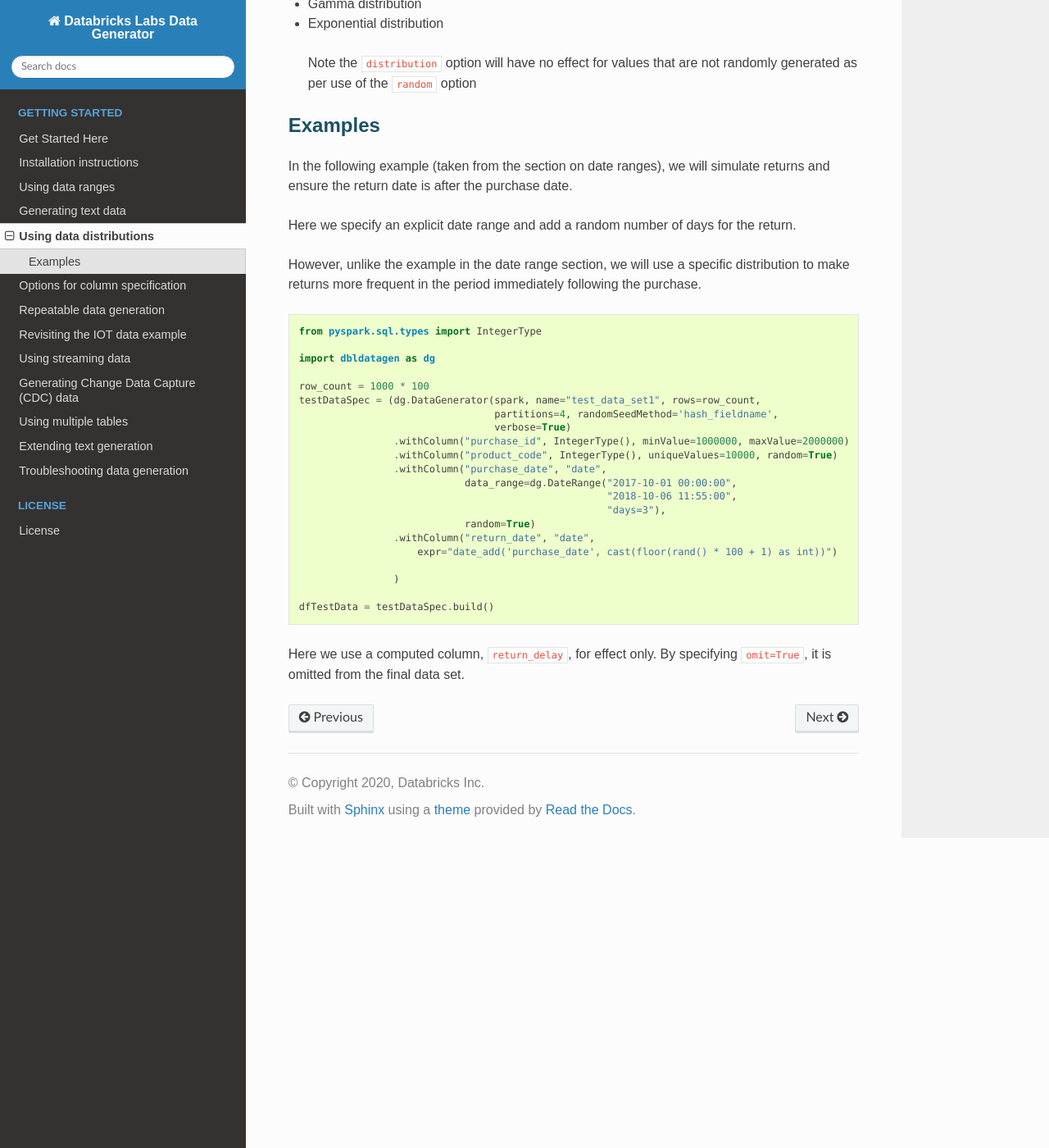
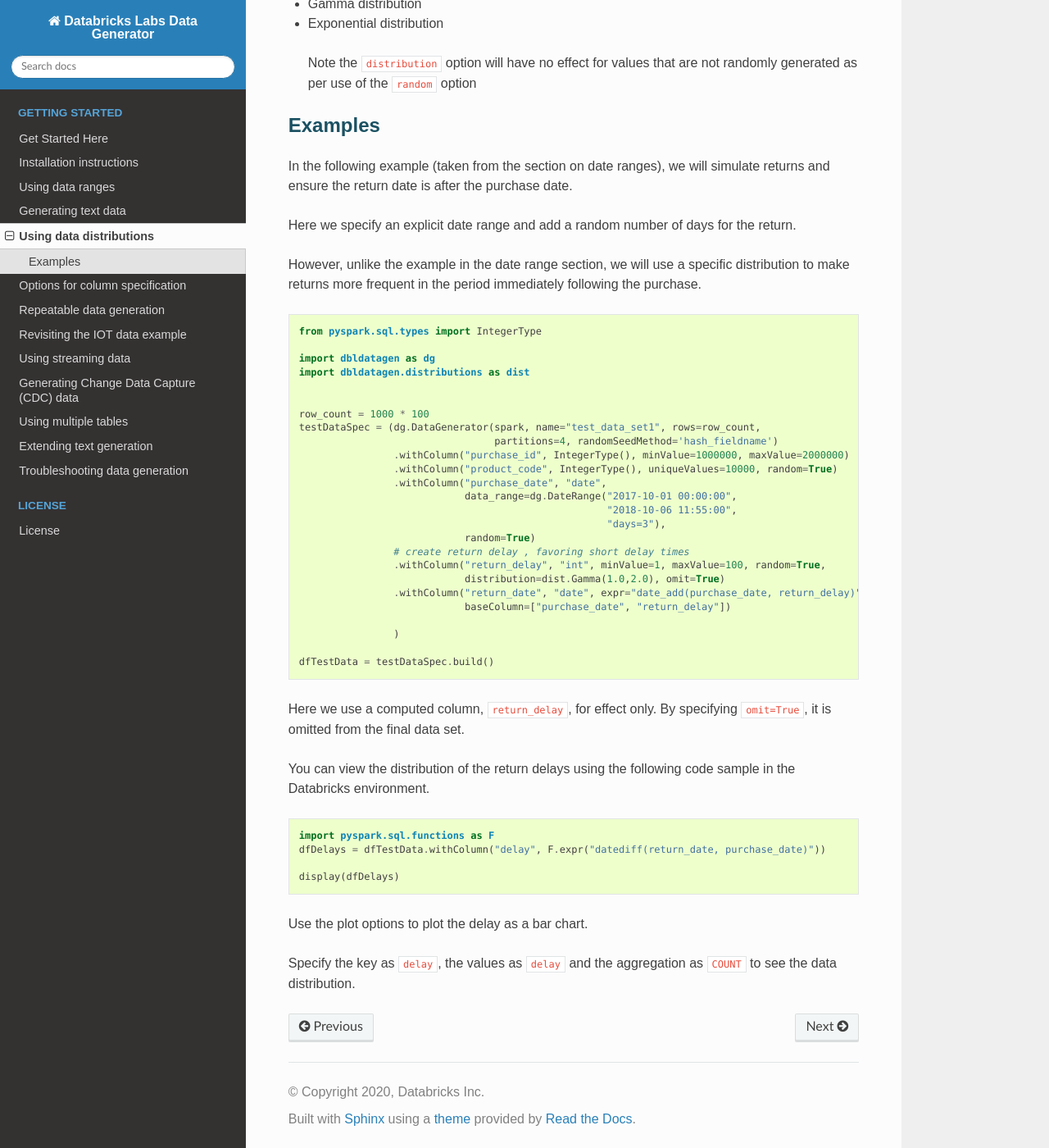
Before and after one commit to databrickslabs/dbldatagen, a Sphinx documentation site: the page built from docs/source/DISTRIBUTIONS.md, in a window 1280 px wide and 1400 px high, scrolled down 626 px. Shown: the whole window at 82% size. Built offline with Sphinx 7.4.7 and the Read the Docs theme 2.0.0, drawn with Linux system fonts in a browser that asks for light colours; pages that are not in the unit, such as notebooks, are missing from menus.

Commit message:
fixes to code samples

````diff
--- a/docs/source/DISTRIBUTIONS.md
+++ b/docs/source/DISTRIBUTIONS.md
@@ -38,11 +38,12 @@ make returns more frequent in the period immediately following the purchase.
 from pyspark.sql.types import IntegerType
 
 import dbldatagen as dg
+import dbldatagen.distributions as dist
+
 
 row_count = 1000 * 100
 testDataSpec = (dg.DataGenerator(spark, name="test_data_set1", rows=row_count,
-                                 partitions=4, randomSeedMethod='hash_fieldname',
-                                 verbose=True)
+                                 partitions=4, randomSeedMethod='hash_fieldname')
                 .withColumn("purchase_id", IntegerType(), minValue=1000000, maxValue=2000000)
                 .withColumn("product_code", IntegerType(), uniqueValues=10000, random=True)
                 .withColumn("purchase_date", "date",
@@ -50,8 +51,11 @@ testDataSpec = (dg.DataGenerator(spark, name="test_data_set1", rows=row_count,
                                                     "2018-10-06 11:55:00",
                                                     "days=3"),
                             random=True)
-                .withColumn("return_date", "date",
-                    expr="date_add('purchase_date', cast(floor(rand() * 100 + 1) as int))")
+                # create return delay , favoring short delay times
+                .withColumn("return_delay", "int", minValue=1, maxValue=100, random=True,
+                            distribution=dist.Gamma(1.0,2.0), omit=True)
+                .withColumn("return_date", "date", expr="date_add(purchase_date, return_delay)",
+                            baseColumn=["purchase_date", "return_delay"])
 
                 )
 
@@ -60,3 +64,18 @@ dfTestData = testDataSpec.build()
 
 Here we use a computed column, `return_delay`, for effect only. By specifying `omit=True`,
 it is omitted from the final data set.
+
+You can view the distribution of the return delays using the following code sample in the Databricks
+environment.
+
+```python
+import pyspark.sql.functions as F
+dfDelays = dfTestData.withColumn("delay", F.expr("datediff(return_date, purchase_date)"))
+
+display(dfDelays)
+```
+
+Use the plot options to plot the delay as a bar chart.
+
+Specify the key as `delay`, the values as `delay` and the aggregation as `COUNT` to see the data
+distribution.
````
